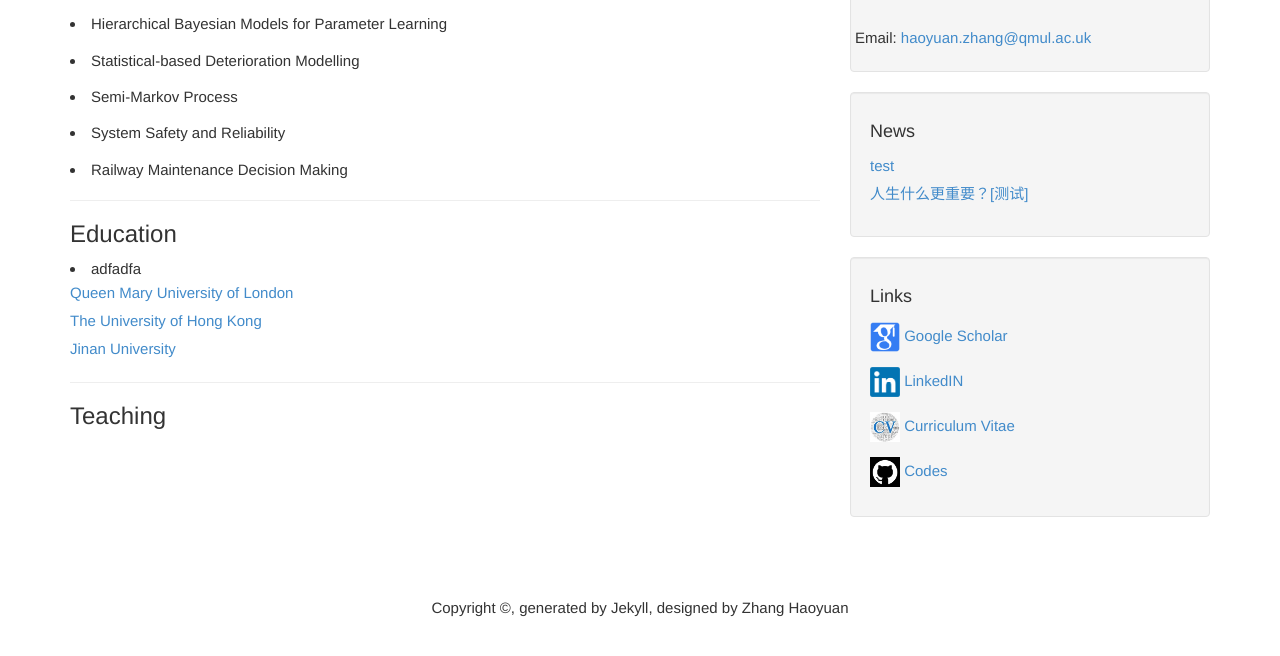
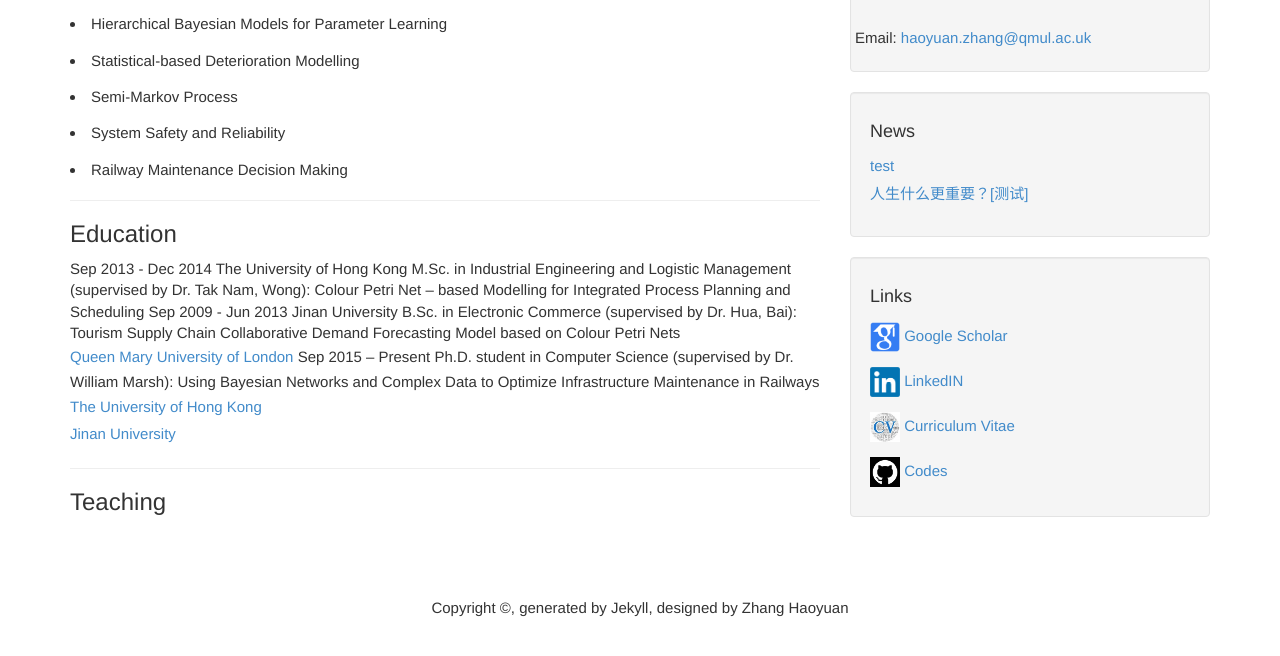
Before and after one commit to july0905/haoyuanzhang1990.github.io, a Jekyll site: the page built from index.html, in a window 1280 px wide and 953 px high, cut to the strip 284-940 px from the top of the window. Built offline with Jekyll 4.4.1, drawn with Linux system fonts in a browser that asks for light colours; the list of posts is cut into pages by our own code.

Commit message:
Update index.html

```diff
--- a/index.html
+++ b/index.html
@@ -30,13 +30,27 @@
 
 <hr>
 <h3>Education</h3>
-<li>adfadfa</li>
 
+Sep 2013 - Dec 2014
+
+The University of Hong Kong
+
+M.Sc. in Industrial Engineering and Logistic Management (supervised by Dr. Tak Nam, Wong): Colour Petri Net – based Modelling for Integrated Process Planning and Scheduling
+
+Sep 2009 - Jun 2013
+
+Jinan University
+
+B.Sc. in Electronic Commerce (supervised by Dr. Hua, Bai): Tourism Supply Chain Collaborative Demand Forecasting Model based on Colour Petri Nets
 <ul class="list-unstyled">
               <li>
                 <a href="http://www.qmul.ac.uk/" target="_blank">
                   Queen Mary University of London
                 </a>
+Sep 2015 – Present
+
+Ph.D. student in Computer Science (supervised by Dr. William Marsh): Using Bayesian Networks and Complex Data to Optimize Infrastructure Maintenance in Railways
+
               </li>
               <li>
                 <a href="http://www.hku.hk/" target="_blank">
```
